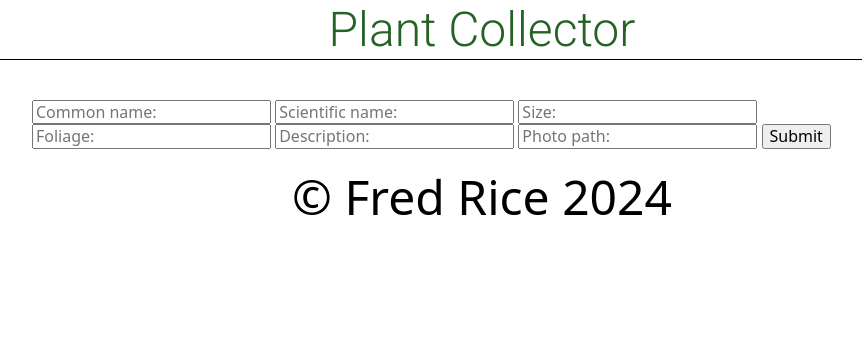
After one commit to FredJRice/plant_collector, a PHP site: page /form_fill.php in a window 1280 px wide. The commit adds this page. Shown: the top 343 px of the page, without its empty margins (158-1020 px from the left). Run offline with PHP 8.4, Linux system fonts and the light colour scheme.

Commit message:
first steps story2

```diff
--- /dev/null
+++ b/form_fill.php
@@ -0,0 +1,40 @@
+<?php
+require_once 'plant-collect.php';
+?>
+<!DOCTYPE html>
+<html lang="en">
+<head>
+    <title>Plant Collector</title>
+    <meta charset="utf-8">
+    <meta name="viewport" content="width=device-width, initial-scale=1.0">
+    <link rel="preconnect" href="https://fonts.googleapis.com">
+    <link rel="preconnect" href="https://fonts.gstatic.com" crossorigin>
+    <link href="https://fonts.googleapis.com/css2?family=Roboto:ital,wght@0,100;0,300;0,400;0,500;0,700;0,900;1,100;1,300;1,400;1,500;1,700;1,900&display=swap" rel="stylesheet">
+    <link rel="stylesheet" href="modern-normalize.css">
+    <link rel="stylesheet" href="plant-collect.css">
+    <link rel="stylesheet" href="https://cdnjs.cloudflare.com/ajax/libs/font-awesome/4.7.0/css/font-awesome.min.css">
+</head>
+<body>
+<nav class="pnavbar">
+    <div class="navbarleft">
+        <h1 class="title">Plant Collector</h1>
+    </div>
+</nav>
+<div class="spacer"></div>
+<section class="sectionplant">
+    <form action = "" method = "POST">
+        <input type = "text" name ="common name" placeholder ="Common name:">
+        <input type = "text" name ="scientific name" placeholder = "Scientific name:">
+        <input type = "text" name ="size" placeholder = "Size:">
+        <input type = "text" name ="foliage" placeholder = "Foliage:">
+        <input type = "text" name ="description" placeholder = "Description:">
+        <input type = "text" name ="photo" placeholder = "Photo path:">
+        <input type = "submit">
+    </form>
+
+
+    <footer class="footer">© Fred Rice 2024</footer>
+</section>
+
+</body>
+</html>
--- a/plant-collect.php
+++ b/plant-collect.php
@@ -1,8 +1,4 @@
 <?php
-
-
-//Create function to initiate connection with database and create query
-
 function connectDb()
 {
     $db = new PDO (
@@ -21,21 +17,39 @@ function createQuery(){
 }
 
 function displayPlant(array $query){
-        $infos ="";
+    $infos ="";
     foreach($query as $value) {
-
+        $size = '';
+        if (isset($value['size']) ) {
+            $size = $value['size'] ?? '';
+        }
+        $type = '';
+        if (isset($value['type']) ) {
+            $type = $value['type'] ?? '';
+        }
+        $description = '';
+        if (isset($value['description']) ) {
+            $description = $value['description'] ?? '';
+        }
+        $photo = '';
+        if (isset($value['photo']) ) {
+            $photo = $value['photo'] ?? '';
+        }
         $infos .=   "<div class='plant'>".
                     "<div>".$value['common_name'].
                     '<br>'.'<br>'.$value['scientific_name'].
-                    '<br>'.'<br>'.$value['size'].
-                    '<br>'.'<br>'.$value['type'].
+                    '<br>'.'<br>'.$size.
+                    '<br>'.'<br>'.$type.
                     "</div>".
-                    "<div class = 'describe'>".$value['description'].
+                    "<div class = 'describe'>".$description.
                     "</div>".
-                    "<div class = 'photo'><img src =".$value['photo'].">".
+                    "<div class = 'photo'><img src =".$photo.">".
                     "</div>".
                     "</div>";
+    }
+    return $infos;
+}
 
-    }
-        return $infos;
+function addPlant($newPlant){
+
 }
```
Also changed, not shown: plant-collect.css (+10 -30 lines), tests/CollectorTest.php (deleted, +0 -54 lines).
